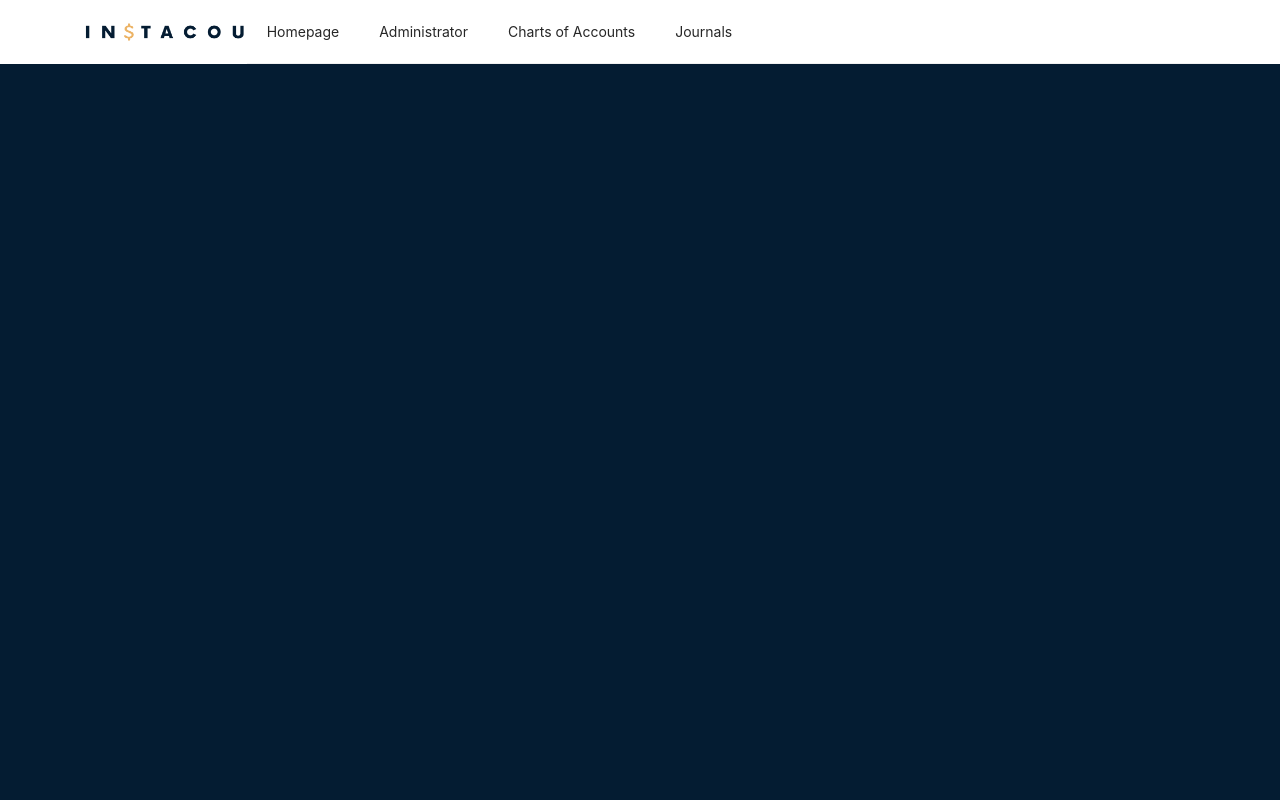
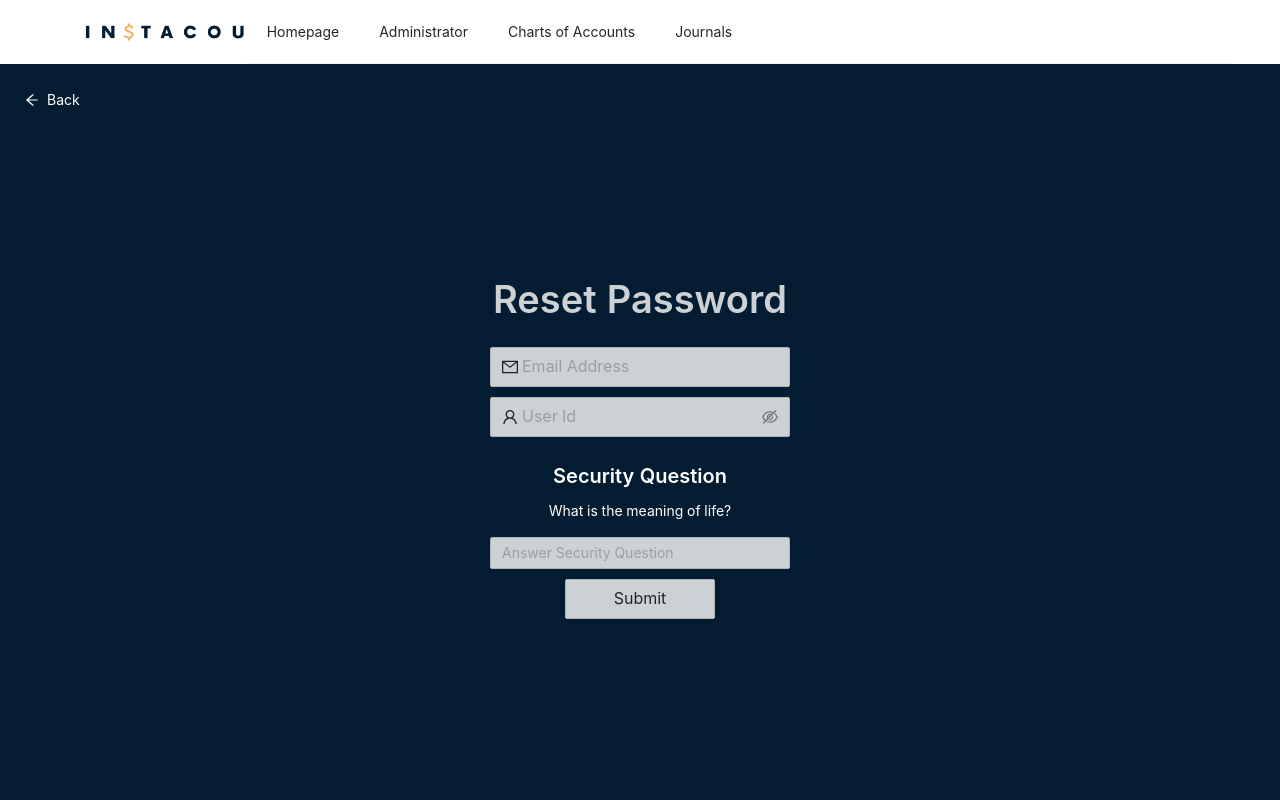
Before and after one commit to jmurph1924/sad-web, a React (Create React App) app: page /forgotPassword in a window 1280 px wide. Shown: the top 800 px of the page. Built offline with nearby package versions, Linux system fonts and the light colour scheme.

Commit message:
Added forgot password

```diff
--- a/src/App.js
+++ b/src/App.js
@@ -5,6 +5,7 @@ import { Layout, Menu, Row, Col, Typography } from 'antd'
 import Login from './components/Login/Login'
 import Homepage from './components/Homepage/Homepage';
 import Administrator from "./components/Administrator/Administrator";
+import ForgotPassword from "./components/ForgotPassword/ForgotPassword";
 
 const { Header, Footer, Content } = Layout;
 
@@ -64,12 +65,7 @@ function App() {
               <Route path="/" element={<Login />} />
               <Route path="/homepage" element={<Homepage />} />
               <Route path="/administrator" element={<Administrator />} />
-              {/* <Route exact path="/chartofaccounts">
-                <Chartofaccounts />
-              </Route>
-              <Route exact path="/journals">
-                <Journals />
-              </Route> */}
+              <Route path="/forgotPassword" element={<ForgotPassword />} />
             </Routes>
           </Content>
           <Footer style={{ textAlign: 'center'}}>
--- /dev/null
+++ b/src/components/ForgotPassword/ForgotPassword.css
@@ -0,0 +1,20 @@
+.loginContainer{
+    padding: 0 10px;
+}
+
+.pageTitle {
+    margin-top: 25px;
+    margin-top: 20px;
+}
+
+.TypographyTitle {
+    display: grid;
+    text-align: center;
+    margin-top: 160px;
+}
+
+.Input {
+    width: 300px;
+    margin: 5px;
+    opacity: .8;
+}
--- /dev/null
+++ b/src/components/ForgotPassword/ForgotPassword.js
@@ -0,0 +1,68 @@
+import * as React from "react";
+import { useNavigate } from 'react-router-dom';
+import { UserOutlined, MailOutlined, ArrowLeftOutlined } from '@ant-design/icons';
+import { Row, Col, Button, Typography, Input} from "antd"
+import "./ForgotPassword.css"
+
+
+const ForgotPassword = () => {
+    const navigate = useNavigate();
+
+    const createUser = () => {
+        navigate('/administrator')
+    }
+    const back = () => {
+        navigate('/')
+    }
+
+
+    return (
+        <div className="loginContainer">
+            <Row>
+                <Button style={{marginTop: "20px", border: "none", boxShadow: "none", background: "#041C32"}} onClick={back}>
+                    <ArrowLeftOutlined style={{color: "white"}}/>
+                    <Typography.Text style={{color: "white"}}>Back</Typography.Text>
+                </Button>
+            </Row>
+            <Row style={{justifyContent: "center"}}>
+                <Col>
+                    <Typography.Title className="TypographyTitle" style={{color: "white", opacity: ".8"}}>Reset Password</Typography.Title>
+                </Col>
+            </Row>
+            <Row style={{justifyContent: "center"}}>
+                <Col>
+                    <Input className="Input" size="large" placeholder="Email Address" prefix={<MailOutlined />}/>
+                </Col>
+            </Row>
+            <Row style={{justifyContent: "center"}}>
+                <Col>
+                    <Input.Password className="Input" size="large" placeholder="User Id" prefix={<UserOutlined />}/>
+                </Col>
+            </Row>
+            <Row style={{justifyContent: "center"}}>
+                <Col>
+                    <Typography.Title level={4} style={{color: "white", marginTop: "20px"}}>
+                        Security Question
+                    </Typography.Title>
+                </Col>
+            </Row>
+            <Row style={{justifyContent: "center"}}>
+                <Col>
+                    <Typography.Text style={{color: "white"}}>
+                        What is the meaning of life?
+                    </Typography.Text>
+                </Col>
+            </Row>
+            <Row style={{justifyContent: "center", marginTop: "10px"}}>
+                <Input placeholder="Answer Security Question" className="Input"/>
+            </Row>
+            <Row style={{justifyContent: "center"}} >
+                <Col>
+                    <Button size="large" style={{width: "150px", margin: "5px", opacity: ".8"}}>Submit</Button>
+                </Col>
+            </Row>
+        </div>
+    );
+}
+
+export default ForgotPassword;
--- a/src/components/Login/Login.js
+++ b/src/components/Login/Login.js
@@ -8,8 +8,11 @@ import "./Login.css"
 const Login = () => {
     const navigate = useNavigate();
 
-    const redirect = () => {
+    const createUser = () => {
         navigate('/administrator')
+    }
+    const forgotPassword = () => {
+        navigate('/forgotPassword')
     }
 
     return (
@@ -34,12 +37,12 @@ const Login = () => {
                     <Button size="large" style={{width: "150px", margin: "5px", opacity: ".8"}}>Login</Button>
                 </Col>
                 <Col>
-                    <Button size="large" style={{width: "150px", margin: "5px", opacity: ".8"}}>Forgot Password</Button>
+                    <Button size="large" style={{width: "150px", margin: "5px", opacity: ".8"}} onClick={forgotPassword}>Forgot Password</Button>
                 </Col>
             </Row>
             <Row style={{justifyContent: "center"}} >
                 <Col>
-                    <Button size="large" style={{width: "150px", margin: "5px", opacity: ".8"}} onClick={redirect}>Create New User</Button>
+                    <Button size="large" style={{width: "150px", margin: "5px", opacity: ".8"}} onClick={createUser}>Create New User</Button>
                 </Col>
             </Row>
         </div>
```
